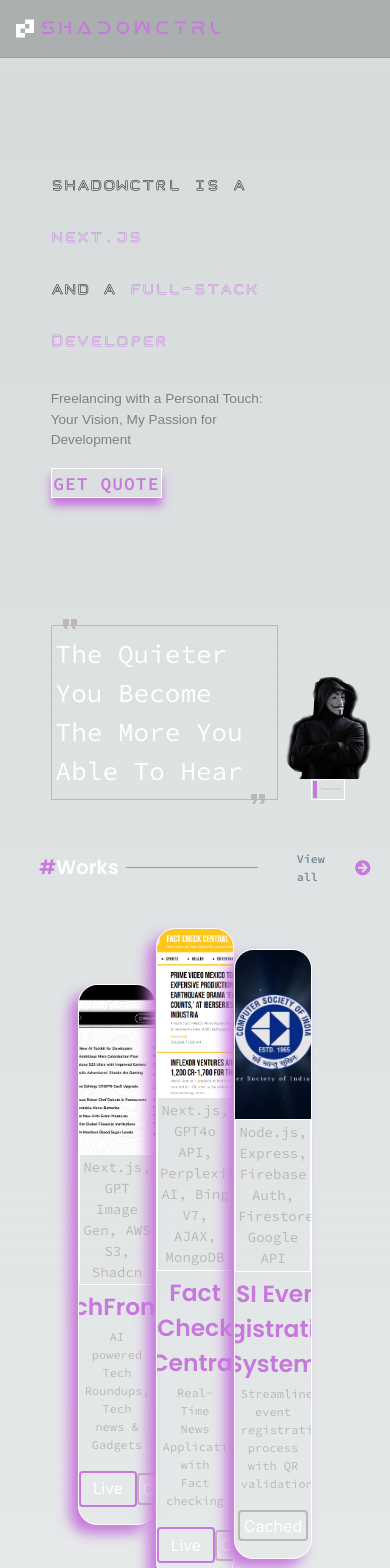
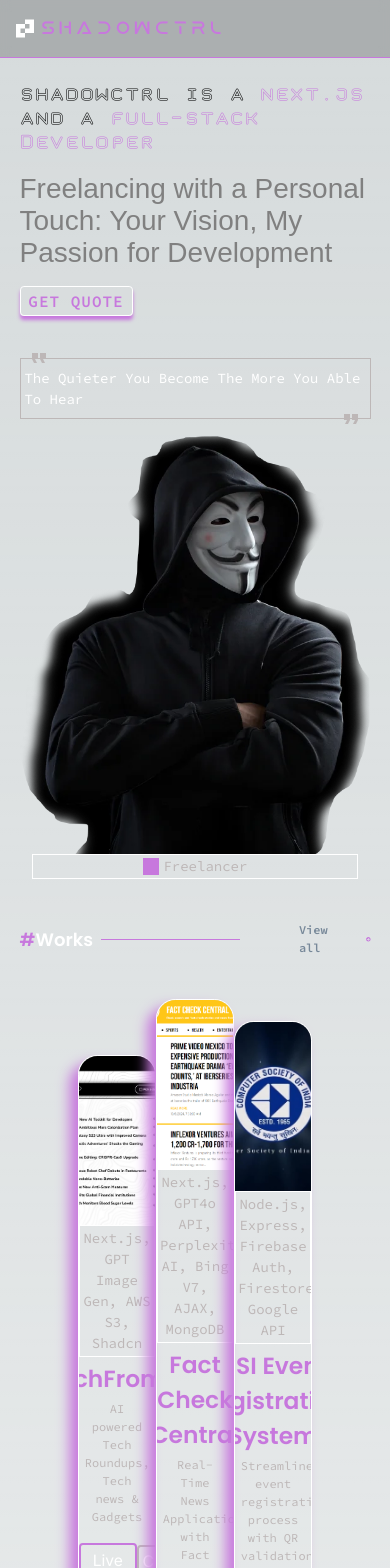
Before and after one commit to shadowctrl/portfolio-shadowctrl, a Next.js app: page / in a window 390 px wide. Shown: the top 1568 px of the page. Built offline with nearby package versions, Linux system fonts and the light colour scheme; a web font is replaced by a local one.

Commit message:
"Refactored CSS media queries and styles for responsive design"

```diff
--- a/src/app/home.css
+++ b/src/app/home.css
@@ -1,12 +1,23 @@
 .homeParent {
   padding: 0 5vw;
   margin-top: 15vh;
+
+  @media (max-width: 768px) {
+    margin-top: 10vh;
+    padding: 0 5vw;
+  }
 }
 
 .homeMain1 {
   display: flex;
   justify-content: space-between;
   align-items: flex-end;
+
+  @media (max-width: 768px) {
+    flex-direction: column;
+    align-items: center;
+    gap: 2vh;
+  }
 
   .homePara {
     display: flex;
@@ -19,6 +30,11 @@
     color: #bdb7b7;
     font-size: 1vw;
     font-family: var(--font-sourceCode);
+
+    @media (max-width: 768px) {
+      font-size: 14px;
+      gap: 2px;
+    }
   }
 
   .homePara .homeBox {
@@ -26,6 +42,10 @@
     width: 1vw;
     background-color: #c778dd;
     margin-right: 0.5vw;
+
+    @media (max-width: 768px) {
+      width: 2vh;
+    }
   }
 }
 
@@ -34,10 +54,20 @@
   flex-direction: column;
   gap: 15vh;
   flex: 8;
+
+  @media (max-width: 768px) {
+    gap: 5vh;
+  }
+
   h1 {
     font-size: 44px;
     font-family: var(--font-taurus);
     line-height: 52px;
+
+    @media (max-width: 768px) {
+      font-size: 18px;
+      line-height: 24px;
+    }
 
     span {
       color: #c778dd;
@@ -48,6 +78,11 @@
     font-size: 40px;
     color: grey;
     font-family: var(--font-barcode);
+
+    @media (max-width: 768px) {
+      font-size: 28px;
+      line-height: 32px;
+    }
   }
 
   a {
@@ -63,6 +98,13 @@
     font-family: var(--font-sourceCode);
     text-transform: uppercase;
     letter-spacing: 1px;
+
+    @media (max-width: 768px) {
+      font-size: 16px;
+      padding: 2px 2vw;
+      border-radius: 1vw;
+      box-shadow: 0vh 1vw 1vw;
+    }
   }
 }
 
@@ -85,6 +127,10 @@
     border: 1px solid #bdb7b7;
     padding: 1vh 1vw;
     font-family: var(--font-sourceCode);
+
+    @media (max-width: 768px) {
+      font-size: 14px;
+    }
   }
 
   .homeFormatQuoteBottom {
@@ -99,91 +145,16 @@
 .homeImg {
   flex: 3;
 }
-@media all and (max-width: 768px) and (max-height: 1024px) and (orientation: portrait) {
-  .homeIntro {
-    margin-top: 4vh;
-    font-size: 4vw;
-    margin-left: 8vw;
-    margin-right: 2vw;
-  }
-  .homeIntro p {
-    margin-top: 0.5vh;
-    font-size: 3.5vw;
-    margin-right: 0;
-  }
-  .homeIntro h1 {
-    font-size: 4vw;
-  }
-}
-
-@media all and (max-width: 768px) and (max-height: 1024px) and (orientation: portrait) {
-  .homeImg {
-    margin: 0vh;
-    position: relative;
-    display: flex;
-    flex-direction: column;
-    justify-content: center;
-    align-items: center;
-    margin-top: 5vh;
-  }
-  .homeImg img {
-    width: 70vw;
-  }
-}
-
-@media all and (max-width: 768px) and (max-height: 1024px) and (orientation: portrait) {
-  .homeContact {
-    width: 21vw;
-    font-size: 3vw;
-    margin: 0;
-    box-shadow: 0vh 0.5vh 0.5vh;
-  }
-}
 
 .homeMain2 {
   position: relative;
 }
 
-@media all and (max-width: 768px) and (max-height: 1024px) and (orientation: portrait) {
-  .homeMain2 {
-    margin-top: 0;
-  }
-}
-
-@media all and (max-width: 768px) and (max-height: 1024px) and (orientation: portrait) {
-  .homeFormatQuoteTop {
-    margin-top: -1.2vh;
-  }
-}
-
-@media all and (max-width: 768px) and (max-height: 1024px) and (orientation: portrait) {
-  .homeQuote {
-    font-size: 2.5vw;
-  }
-}
-
-@media all and (max-width: 768px) and (max-height: 1024px) and (orientation: portrait) {
-  .homeFormatQuoteBottom {
-    margin-top: -1.2vh;
-  }
-}
-
 .homeProjectPadding {
   padding-top: 3vh;
-}
 
-.homeSideBox {
-  color: white;
-  border: 1px solid #bdb7b7;
-  padding: 2vw;
-  margin-top: 10vh;
-  margin-left: 90vw;
-}
-
-@media all and (max-width: 768px) and (max-height: 1024px) and (orientation: portrait) {
-  .homeSideBox {
-    padding: 4vw;
-    margin-top: 17vh;
+  @media (max-width: 768px) {
+    padding: 0;
   }
 }
 
@@ -197,18 +168,15 @@
   font-size: 2vw;
   font-weight: 600;
   font-family: var(--font-poppins);
+
+  @media (max-width: 768px) {
+    margin-top: 5vh;
+    font-size: 18px;
+  }
 }
 
 .homeHead span {
   color: #c778dd;
-}
-
-@media all and (max-width: 768px) and (max-height: 1024px) and (orientation: portrait) {
-  .homeHead {
-    font-size: 5vw;
-    margin-left: 5vw;
-    margin-top: 3vh;
-  }
 }
 
 .homeDash {
@@ -237,14 +205,6 @@
   font-weight: 700;
 }
 
-@media all and (max-width: 768px) and (max-height: 1024px) and (orientation: portrait) {
-  .homeBorder {
-    padding: 0%.5;
-    font-size: 5vw;
-    margin-top: 3vh;
-  }
-}
-
 .homeContainer {
   display: flex;
   align-items: center;
@@ -258,36 +218,12 @@
   width: 18vw;
 }
 
-@media all and (max-width: 768px) and (max-height: 1024px) and (orientation: portrait) {
-  .homeContainer {
-    display: flex;
-    flex-wrap: wrap;
-    justify-content: center;
-    row-gap: 5vh;
-    margin: 0vw;
-    padding: 0;
-  }
-
-  .homeContainer img {
-    min-width: 80vw;
-    max-width: 90vw;
-  }
-}
-
 .homeAbout {
   text-align: justify;
   color: #abb2bf;
   font-family: var(--font-poppins);
   font-size: 18px;
   width: 70%;
-}
-
-@media all and (max-width: 768px) and (max-height: 1024px) and (orientation: portrait) {
-  .homeAbout {
-    padding: 5vw;
-    margin-top: 2vh;
-    font-size: 3vw;
-  }
 }
 
 .homeViewall {
@@ -300,14 +236,10 @@
   font-family: Fira Code;
   margin-left: 30vw;
   font-family: var(--font-sourceCode);
-}
 
-@media all and (max-width: 768px) and (max-height: 1024px) and (orientation: portrait) {
-  .homeViewall {
-    display: flex;
-    margin: 0;
-    margin-left: 10vw;
-    font-size: 3vw;
+  @media (max-width: 768px) {
+    font-size: 12px;
+    margin-left: 15vw;
   }
 }
 
@@ -326,20 +258,6 @@
   display: none;
 }
 
-@media all and (max-width: 768px) and (max-height: 1024px) and (orientation: portrait) {
-  .homeMobile {
-    display: flex;
-    justify-content: center;
-    align-items: center;
-  }
-}
-
 .homeDesktop {
   display: block;
 }
-
-@media all and (max-width: 768px) and (max-height: 1024px) and (orientation: portrait) {
-  .homeDesktop {
-    display: none;
-  }
-}
```
